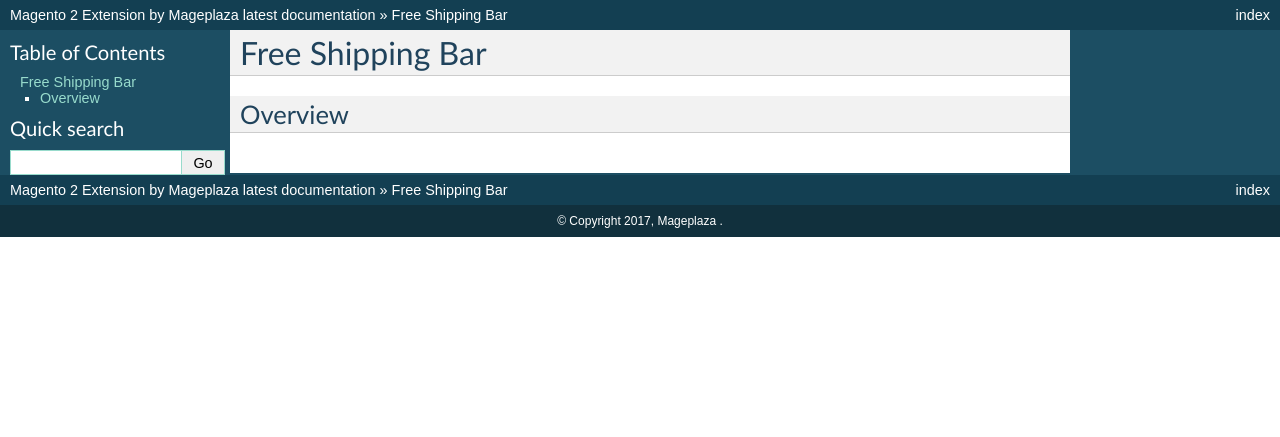
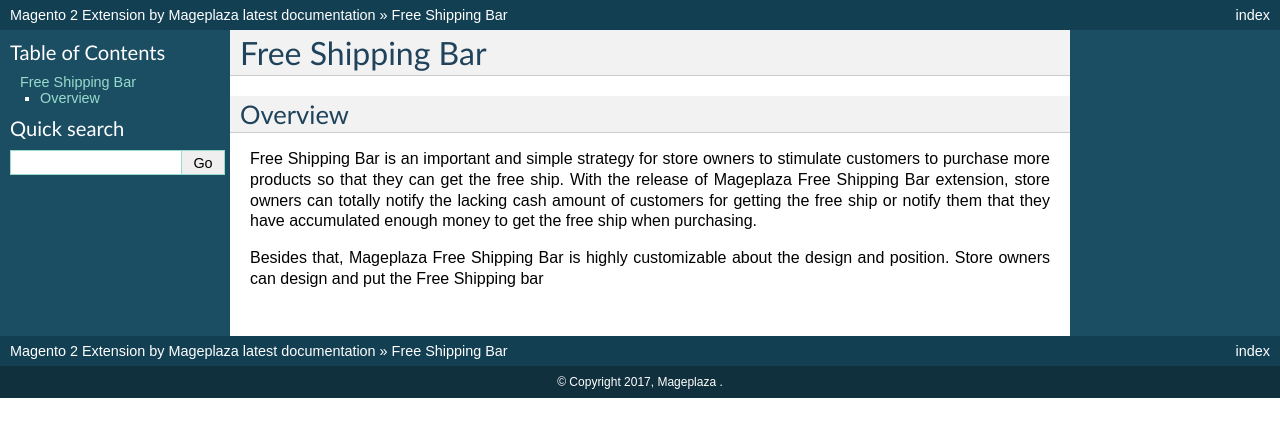
Before and after one commit to magepages/mpdocs, a Sphinx documentation site: the page built from docs/free-shipping-bar/index.md, in a window 1280 px wide. Shown: the top 437 px of the page. Built offline with Sphinx 7.4.7, drawn with Linux system fonts in a browser that asks for light colours; pages that are not in the unit, such as notebooks, are missing from menus.

Commit message:
Update index.md

```diff
--- a/docs/free-shipping-bar/index.md
+++ b/docs/free-shipping-bar/index.md
@@ -1,2 +1,6 @@
 # Free Shipping Bar
 ## Overview
+
+Free Shipping Bar is an important and simple strategy for store owners to stimulate customers to purchase more products so that they can get the free ship. With the release of Mageplaza Free Shipping Bar extension, store owners can totally notify the lacking cash amount of customers for getting the free ship or notify them that they have accumulated enough money to get the free ship when purchasing.
+
+Besides that, Mageplaza Free Shipping Bar is highly customizable about the design and position. Store owners can design and put the Free Shipping bar
```
